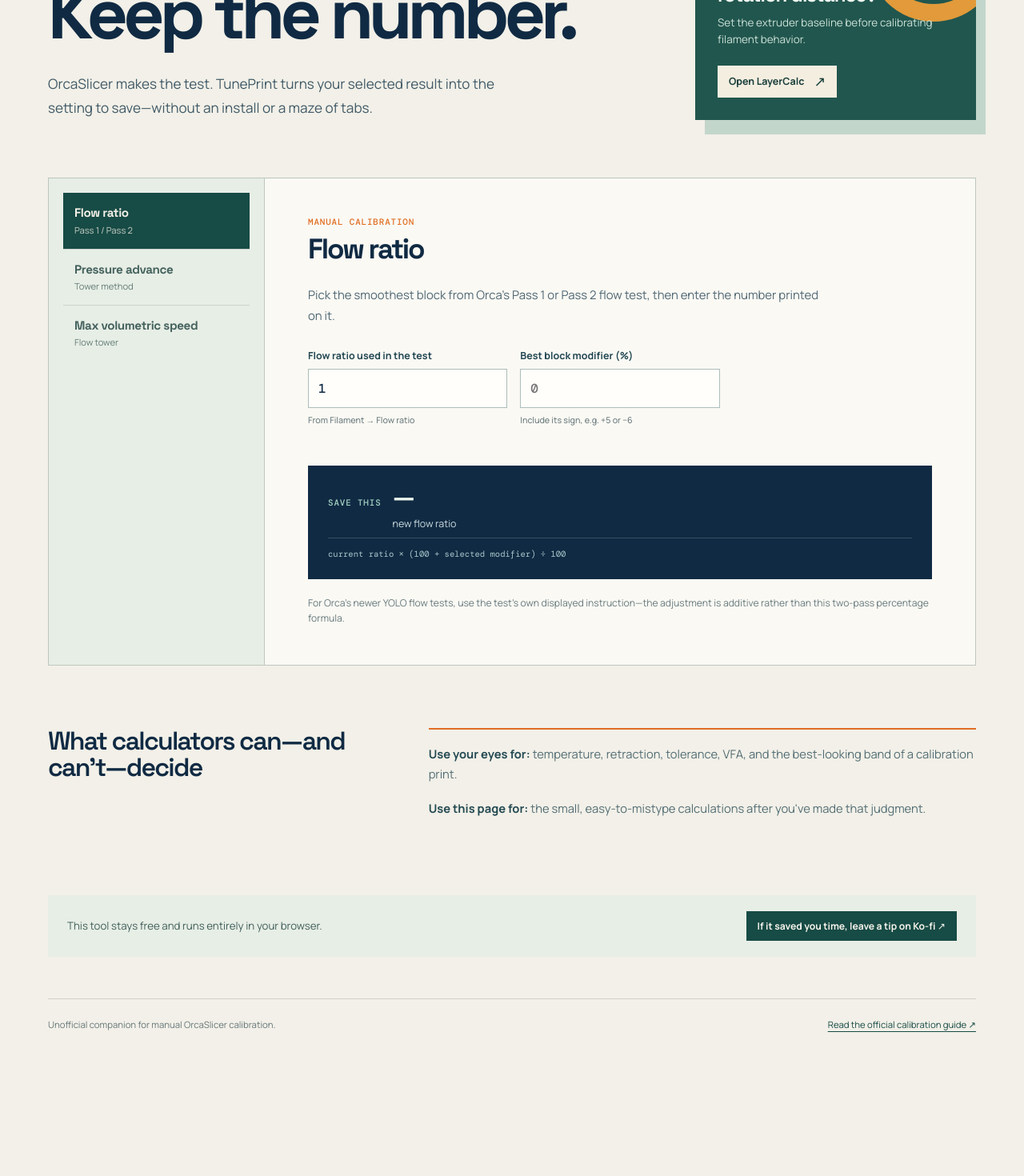
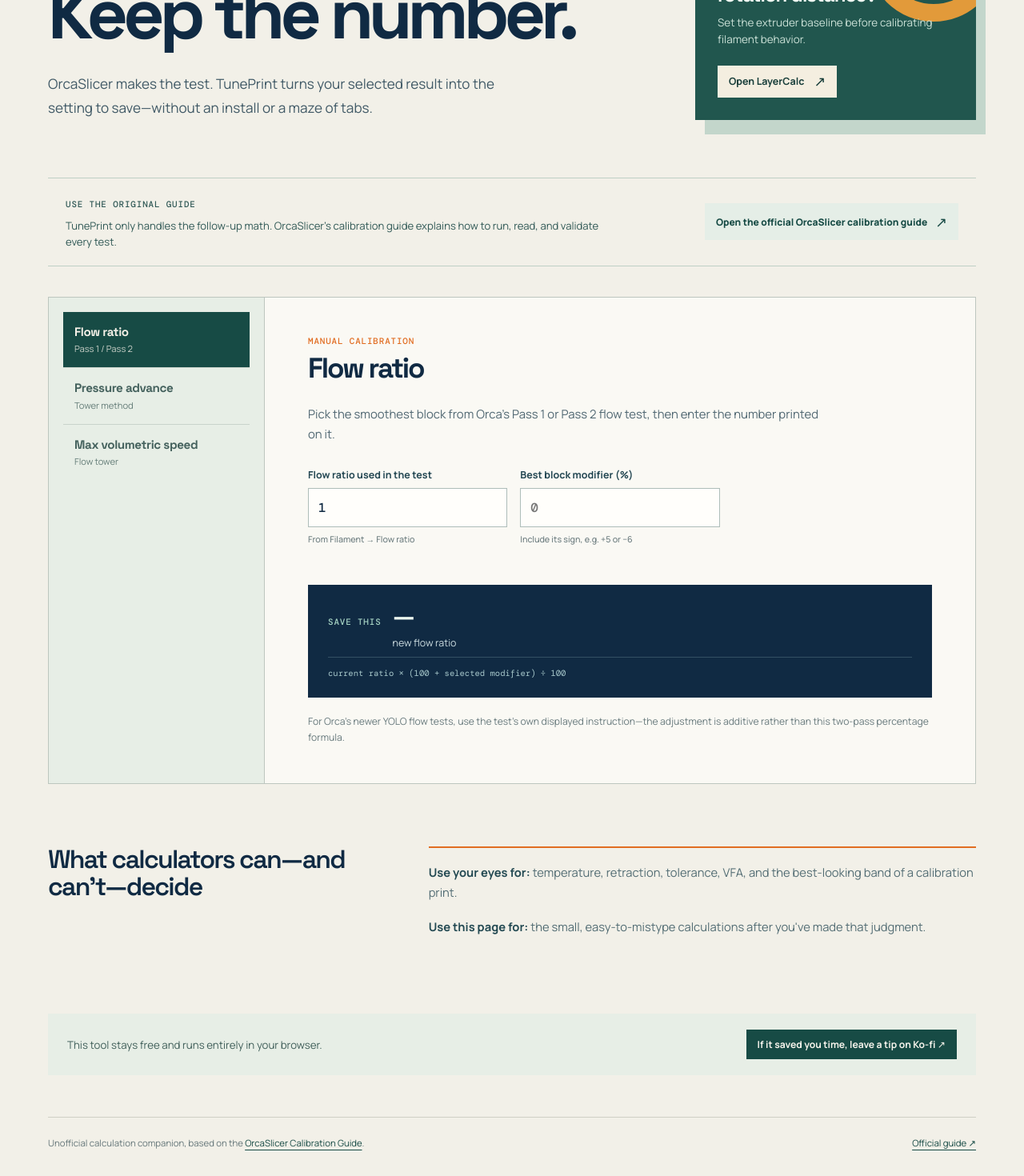
Before and after one commit to cdracars/tuneprint, a React (Vite) app: page / in a window 1280 px wide. Shown: the part 282-1752 px from the top of the page at 80% size. Before the commit the page ends 1604 px from the top, so only its background shows below. Built offline with nearby package versions, Linux system fonts and the light colour scheme.

Commit message:
docs: clarify OrcaSlicer guide attribution

```diff
--- a/src/main.tsx
+++ b/src/main.tsx
@@ -136,6 +136,13 @@
           <a href="https://layercalc.com/e-steps-calculator/" target="_blank" rel="noreferrer">Open LayerCalc <b>↗</b></a>
         </aside>
       </section>
+      <section className="official-guide" aria-label="Official OrcaSlicer calibration guide">
+        <div>
+          <span>Use the original guide</span>
+          <p>TunePrint only handles the follow-up math. OrcaSlicer&apos;s calibration guide explains how to run, read, and validate every test.</p>
+        </div>
+        <a href="https://github.com/OrcaSlicer/OrcaSlicer/wiki/Calibration" target="_blank" rel="noreferrer">Open the official OrcaSlicer calibration guide <b>↗</b></a>
+      </section>
       <section className="workspace" aria-label="OrcaSlicer calibration calculators">
         <nav aria-label="Choose a calculator">
           {calculators.map((calculator) => <button className={active === calculator.id ? 'selected' : ''} onClick={() => setActive(calculator.id)} key={calculator.id}><strong>{calculator.label}</strong><span>{calculator.detail}</span></button>)}
@@ -152,7 +159,7 @@
         <p>This tool stays free and runs entirely in your browser.</p>
         <a href="https://ko-fi.com/cdracars66494" target="_blank" rel="noreferrer">If it saved you time, leave a tip on Ko-fi ↗</a>
       </section>
-      <footer><span>Unofficial companion for manual OrcaSlicer calibration.</span><a href="https://github.com/OrcaSlicer/OrcaSlicer/wiki/Calibration" target="_blank" rel="noreferrer">Read the official calibration guide ↗</a></footer>
+      <footer><span>Unofficial calculation companion, based on the <a href="https://github.com/OrcaSlicer/OrcaSlicer/wiki/Calibration" target="_blank" rel="noreferrer">OrcaSlicer Calibration Guide</a>.</span><a href="https://github.com/OrcaSlicer/OrcaSlicer/wiki/Calibration" target="_blank" rel="noreferrer">Official guide ↗</a></footer>
     </main>
   )
 }
--- a/src/styles.css
+++ b/src/styles.css
@@ -32,6 +32,7 @@
 .hero aside p { margin: 0 0 23px; color: #cce2d8; font-size: .84rem; line-height: 1.55; }
 .hero aside a { display: inline-flex; align-items: center; gap: 12px; padding: 11px 14px; background: #f4eee0; color: #173d39; font: 700 .78rem/1 Manrope, sans-serif; text-decoration: none; }
 .hero aside b { font-size: 1.1rem; }
+.official-guide { display: grid; grid-template-columns: 1fr auto; gap: 34px; align-items: center; margin: 0 0 38px; padding: 19px 22px; border-top: 1px solid #bfd0c5; border-bottom: 1px solid #bfd0c5; color: #315956; }.official-guide span { font: 500 .68rem/1.2 'DM Mono', monospace; letter-spacing: .08em; text-transform: uppercase; }.official-guide p { max-width: 680px; margin: 8px 0 0; font-size: .82rem; line-height: 1.55; }.official-guide a { display: inline-flex; align-items: center; gap: 10px; padding: 11px 14px; background: #e5eee7; color: #174b45; font-size: .75rem; font-weight: 800; text-decoration: none; white-space: nowrap; }.official-guide a:hover { background: #c9ded1; }.official-guide b { font-size: 1.1rem; }
 .workspace { display: grid; grid-template-columns: 270px 1fr; border: 1px solid #bdc6bf; background: #faf9f4; }
 nav { padding: 18px; border-right: 1px solid #bdc6bf; background: #e7eee6; }
 nav button { display: grid; width: 100%; padding: 16px 14px; border: 0; border-bottom: 1px solid #c9d3cb; background: transparent; color: #44615d; text-align: left; transition: background .2s ease, color .2s ease; }
@@ -43,4 +44,4 @@
 .result { display: grid; grid-template-columns: auto 1fr; align-items: baseline; gap: 9px 14px; margin-top: 34px; padding: 23px 25px; color: #ecf7f0; background: #102a43; }.result span { color: #a7d4c4; }.result strong { font: 600 2rem/1 'Space Grotesk', sans-serif; letter-spacing: -.06em; }.result em { grid-column: 2; color: #cbdce0; font-size: .78rem; font-style: normal; }.result code { grid-column: 1 / -1; padding-top: 12px; border-top: 1px solid #345164; color: #a7c8cb; font: .66rem/1.5 'DM Mono', monospace; }.note { margin: 20px 0 0; color: #687a7d; font-size: .76rem; line-height: 1.6; }.conservative { display: grid; grid-template-columns: 1fr auto; gap: 4px 15px; margin-top: 16px; padding: 14px 16px; border: 1px solid #ced7cf; background: #edf2ed; color: #3c5959; }.conservative span, .conservative small { font-size: .72rem; }.conservative strong { color: #174b45; font: 600 1.13rem/1 'DM Mono', monospace; }.conservative small { grid-column: 1 / -1; color: #61716f; }
 .guide { display: grid; grid-template-columns: .75fr 1.25fr; gap: 65px; padding: 78px 0; }.guide h2 { margin: 0; color: #102a43; font: 600 2rem/1.05 'Space Grotesk', sans-serif; letter-spacing: -.055em; }.guide div { border-top: 2px solid #e16d22; }.guide p { margin: 18px 0; color: #536d74; font-size: .92rem; line-height: 1.7; }.guide strong { color: #234952; } footer { display: flex; justify-content: space-between; gap: 24px; padding: 24px 0 34px; border-top: 1px solid #cfd0c5; color: #66777a; font-size: .71rem; } footer a { color: #174b45; text-underline-offset: 4px; }
 .support { display: flex; align-items: center; justify-content: space-between; gap: 24px; margin-bottom: 52px; padding: 20px 24px; background: #e7eee6; color: #405f5a; }.support p { margin: 0; font-size: .83rem; }.support a { display: inline-flex; flex: none; padding: 10px 14px; color: #f7f4ec; background: #174b45; font-size: .76rem; font-weight: 700; text-decoration: none; }.support a:hover { background: #e16d22; }
-@media (max-width: 760px) { main { width: min(100% - 28px, 600px); }.github-corner { width: 62px; height: 62px; } header { grid-template-columns: 1fr auto; gap: 10px; min-height: 80px; } header > p { display: none; }.privacy { font-size: .58rem; text-align: right; }.hero { grid-template-columns: 1fr; gap: 44px; padding: 52px 0; }.hero h1 { font-size: clamp(3.2rem, 16vw, 4.6rem); }.hero > div > p { margin-top: 24px; font-size: .98rem; }.workspace { grid-template-columns: 1fr; } nav { display: grid; grid-template-columns: repeat(3, 1fr); padding: 0; border-right: 0; border-bottom: 1px solid #bdc6bf; } nav button { min-height: 84px; padding: 12px; border-right: 1px solid #c9d3cb; border-bottom: 0; } nav button:last-child { border-right: 0; } nav strong { font-size: .78rem; } nav span { font-size: .58rem; } article { min-height: 0; padding: 31px 23px 34px; }.article-head h2 { font-size: 1.85rem; }.fields { grid-template-columns: 1fr; gap: 10px; }.field small { min-height: 0; }.result { grid-template-columns: 1fr; }.result em { grid-column: auto; }.guide { grid-template-columns: 1fr; gap: 26px; padding: 56px 0 38px; }.guide h2 { font-size: 1.75rem; }.support { flex-direction: column; align-items: flex-start; margin-bottom: 40px; }footer { flex-direction: column; gap: 12px; }.hero aside { box-shadow: 8px 12px 0 #c3d6cb; } }
+@media (max-width: 760px) { main { width: min(100% - 28px, 600px); }.github-corner { width: 62px; height: 62px; } header { grid-template-columns: 1fr auto; gap: 10px; min-height: 80px; } header > p { display: none; }.privacy { font-size: .58rem; text-align: right; }.hero { grid-template-columns: 1fr; gap: 44px; padding: 52px 0; }.hero h1 { font-size: clamp(3.2rem, 16vw, 4.6rem); }.hero > div > p { margin-top: 24px; font-size: .98rem; }.official-guide { grid-template-columns: 1fr; gap: 15px; margin-bottom: 28px; }.official-guide a { width: fit-content; white-space: normal; }.workspace { grid-template-columns: 1fr; } nav { display: grid; grid-template-columns: repeat(3, 1fr); padding: 0; border-right: 0; border-bottom: 1px solid #bdc6bf; } nav button { min-height: 84px; padding: 12px; border-right: 1px solid #c9d3cb; border-bottom: 0; } nav button:last-child { border-right: 0; } nav strong { font-size: .78rem; } nav span { font-size: .58rem; } article { min-height: 0; padding: 31px 23px 34px; }.article-head h2 { font-size: 1.85rem; }.fields { grid-template-columns: 1fr; gap: 10px; }.field small { min-height: 0; }.result { grid-template-columns: 1fr; }.result em { grid-column: auto; }.guide { grid-template-columns: 1fr; gap: 26px; padding: 56px 0 38px; }.guide h2 { font-size: 1.75rem; }.support { flex-direction: column; align-items: flex-start; margin-bottom: 40px; }footer { flex-direction: column; gap: 12px; }.hero aside { box-shadow: 8px 12px 0 #c3d6cb; } }
```
Also changed, not shown: 1 other file (tests, documents, lock files or other folders).
